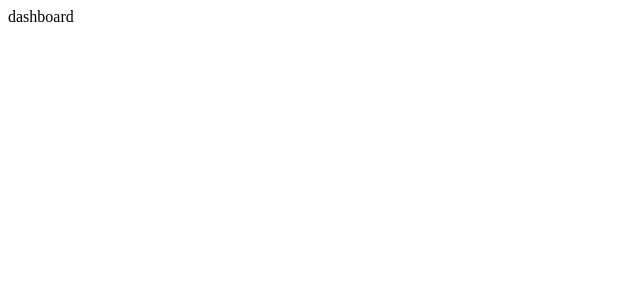
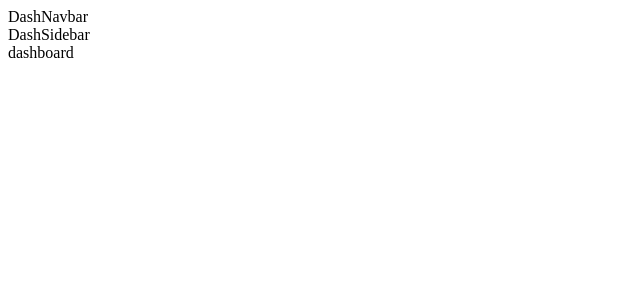
Before and after one commit to a23246542/VueMall, a Vue app: page /#/admin in a window 1280 px wide. Shown: the top 300 px of the page, without its empty margins (0-640 px from the left). Built offline with nearby package versions, Linux system fonts and the light colour scheme.

Commit message:
建立dashboard組件連結

```diff
--- a/src/components/DashNavbar.vue
+++ b/src/components/DashNavbar.vue
@@ -0,0 +1,15 @@
+<template>
+    <div>
+        DashNavbar
+    </div>
+</template>
+<script>
+
+export default {
+    data(){
+        return{
+
+        }
+    },
+}
+</script>
--- a/src/components/DashSidebar.vue
+++ b/src/components/DashSidebar.vue
@@ -0,0 +1,15 @@
+<template>
+    <div>
+        DashSidebar
+    </div>
+</template>
+<script>
+
+export default {
+    data(){
+        return{
+
+        }
+    },
+}
+</script>
--- a/src/views/back/dashboard.vue
+++ b/src/views/back/dashboard.vue
@@ -1,12 +1,24 @@
 <template>
     <div>
+        <DashNavbar/>
+        <DashSidebar/>
         dashboard
     </div>
 </template>
 <script>
-// import
+
+import DashNavbar from "@/components/DashNavbar";
+import DashSidebar from "@/components/DashSidebar";
 
 export default {
+    components:{
+        DashNavbar,
+        DashSidebar
+    },
+    data(){
+        return{
 
+        }
+    },
 }
 </script>
```
